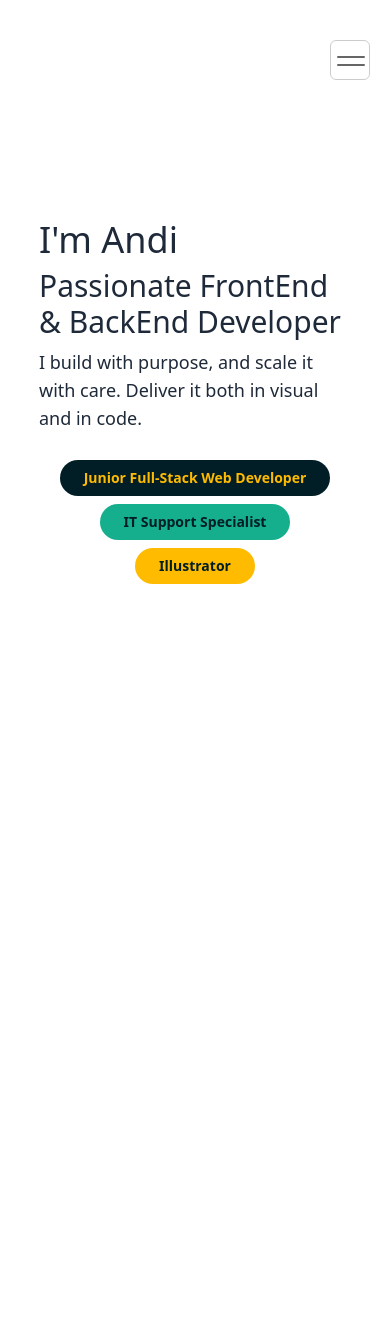
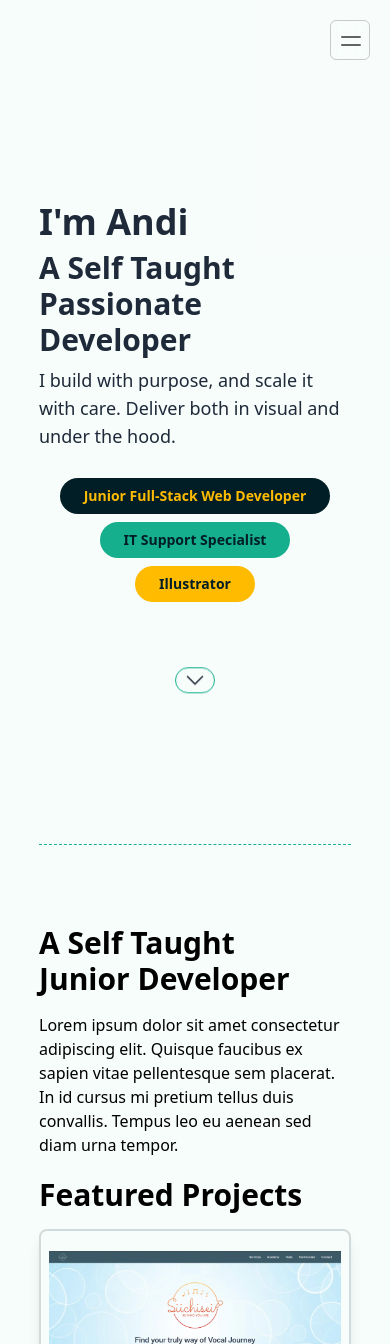
Before and after one commit to andi-ramadhan/andiramadhan.github.io, a React (Vite) app: page / in a window 390 px wide. Shown: the top 1344 px of the page. Before the commit the page ends 844 px from the top, so only its background shows below. Built offline with nearby package versions, Linux system fonts and the light colour scheme.

Commit message:
rearrange

```diff
--- a/src/components/Header.jsx
+++ b/src/components/Header.jsx
@@ -51,17 +51,17 @@ const Header = ({ activeSection, onSectionChange }) => {
         onClick={handleMenuToggle}
         aria-label="Toggle navigations"
       >
-        <div className="relative flex items-center justify-center origin-center pt-10">
-          <div className="relative size-10 border rounded-md border-black/20">
+        <div className="relative flex items-center justify-center origin-center top-5">
+          <div className="relative size-10 border rounded-md border-black/20 backdrop-blur-sm">
             <div
               className={`
-                absolute left-1/6 top-1/2 w-7 h-0.5 rounded bg-black/60 transition-all duration-300
+                absolute left-1/4 top-1/2 w-5 h-0.5 rounded bg-black/60 transition-all duration-300
                 ${menuOpen ? "-translate-y-1/2 rotate-45" : "-translate-y-1" }
               `}
             />
             <div
               className={`
-                absolute left-1/6 top-1/2 w-7 h-0.5 bg-black/60 rounded transition-all duration-300
+                absolute left-1/4 top-1/2 w-5 h-0.5 bg-black/60 rounded transition-all duration-300
                 ${menuOpen ? "-translate-y-1/2 -rotate-45" : "translate-y-1" }
               `}
             />
@@ -71,7 +71,7 @@ const Header = ({ activeSection, onSectionChange }) => {
       {showNav && (
         <nav
           className={`
-            absolute top-22 right-5 w-30 flex flex-col gap-2 justify-center items-center z-[10000] overflow-hidden text-center
+            fixed top-22 right-5 w-30 flex flex-col gap-2 justify-center items-center z-[10000] overflow-hidden text-center
             transition-all duration-500
             ${menuOpen ? "max-w-96 opacity-100" : "max-w-0 opacity-0 py-0 pointer-events-none"}
           `}
@@ -82,7 +82,7 @@ const Header = ({ activeSection, onSectionChange }) => {
               key={item.key}
               to={item.to}
               className={({ isActive }) =>
-                `mobile-nav-link w-full border-black/20 bg-my-cyan/5 backdrop-blur-sm rounded-md border p-2
+                `mobile-nav-link w-full border-black/20 backdrop-blur-sm rounded-md border p-2
                 transition-all duration-500
                 ${isActive ? "font-semibold" : ""}
                 ${menuOpen ? "opacity-100 translate-x-0" : "opacity-0 translate-x-10"}
--- /dev/null
+++ b/src/components/TagCard.jsx
@@ -0,0 +1,14 @@
+const TagCard = ({ child, bgColor = '', fontColor = '' }) => {
+  return (
+    <span
+      className={`
+        md:text-lg flex justify-center items-center px-4 py-1 font-semibold shadow-lg shadow-my-dark/20 rounded-lg
+        ${bgColor} ${fontColor}
+        `}
+    >
+      {child}
+    </span>
+  )
+}
+
+export default TagCard;
--- /dev/null
+++ b/src/pages/Home/Home.jsx
@@ -0,0 +1,13 @@
+import AboutBrief from "./components/AboutBrief";
+import Dashboard from "./components/Dashboard";
+
+const Home = () => {
+  return (
+    <section className="w-full min-h-dvh bg-my-cyan/3">
+      <Dashboard />
+      <AboutBrief />
+    </section>
+  )
+}
+
+export default Home;
--- /dev/null
+++ b/src/pages/Home/components/AboutBrief.jsx
@@ -0,0 +1,100 @@
+import TagCard from "../../../components/TagCard";
+
+const AboutBrief = () => {
+  return (
+    <section id="about" className="w-full min-h-dvh flex justify-center">
+      <article className="w-[80%] flex flex-col gap-5 py-20 border-t border-dashed border-my-cyan">
+        <div className="flex flex-col gap-4">
+          <h1 className="text-3xl md:text-4xl text-balance font-semibold">A Self Taught Junior Developer</h1>
+          <p>
+            Lorem ipsum dolor sit amet consectetur adipiscing elit. Quisque faucibus ex sapien vitae
+            pellentesque sem placerat. In id cursus mi pretium tellus duis convallis.
+            Tempus leo eu aenean sed diam urna tempor.
+          </p>
+        </div>
+        <div className="flex flex-col gap-4">
+          <h1 className="text-3xl md:text-4xl text-balance font-semibold">Featured Projects</h1>
+
+          {/* PROJECT CARD */}
+          <div className="container flex flex-col gap-4 px-2 py-5 border-my-dark/15 border-2 rounded-lg shadow-lg">
+            {/* IMAGE */}
+            <figure className="w-full h-35">
+              <img
+                src="/assets/siichisei.webp"
+                className="object-cover"
+              />
+            </figure>
+
+            {/* CONTENT */}
+            <div className="container flex flex-col gap-4 px-3">
+              <h2 className="text-2xl md:text-3xl font-semibold text-balance">SiiChiSei Vocal Course</h2>
+              <p className="text-sm">
+                Full Front-End (SPA) Company Website. It's a real project for
+                a vocal course information website.
+              </p>
+              <div className="flex-wrap flex gap-2 items-center text-xs">
+                Tools:
+                <TagCard child={'React Router'} bgColor="bg-my-yellow" />
+                <TagCard child={'Vite'} bgColor="bg-my-yellow" />
+                <TagCard child={'EmailJS'} bgColor="bg-my-dark" fontColor='text-my-yellow' />
+                <TagCard child={'TailwindCSS'} bgColor="bg-my-cyan" fontColor='text-my-dark' />
+              </div>
+              <div className="flex justify-between gap-2 text-sm py-3">
+                <div className="w-3/5 h-10 flex gap-3 justify-center items-center border-2 border-my-cyan text-my-dark font-semibold tracking-wide rounded-lg">
+                  <p>View Project</p>
+                  <svg xmlns="http://www.w3.org/2000/svg" fill="none" viewBox="0 0 24 24" strokeWidth={3} stroke="currentColor" className="size-3 ">
+                    <path strokeLinecap="round" strokeLinejoin="round" d="m8.25 4.5 7.5 7.5-7.5 7.5" />
+                  </svg>
+                </div>
+                <div className="w-2/5 h-10 flex justify-center items-center text-center border-2 border-my-yellow font-semibold tracking-wide rounded-lg">
+                  <p>Live Site</p>
+                </div>
+              </div>
+            </div>
+          </div>
+
+          {/* PROJECT CARD */}
+          <div className="container flex flex-col gap-4 px-2 py-5 border-my-dark/15 border-2 rounded-lg shadow-lg">
+            {/* IMAGE */}
+            <figure className="w-full h-35">
+              <img
+                src="/assets/webcafe.webp"
+                className="w-full h-full object-contain"
+              />
+            </figure>
+
+            {/* CONTENT */}
+            <div className="container flex flex-col gap-4 px-3">
+              <h2 className="text-2xl md:text-3xl font-semibold text-pretty">Web Cafe Menu (OnProgress)</h2>
+              <p className="text-sm">
+                A Full Stack Web Project, planned to be a Cafe menu web based
+                that serve a transparancy between customer and the menu order cycle.
+              </p>
+              <div className="flex-wrap flex gap-2 items-center text-xs">
+                Tools:
+                <TagCard child={'React'} bgColor="bg-my-yellow" />
+                <TagCard child={'Vite'} bgColor="bg-my-yellow" />
+                <TagCard child={'ExpressJs'} bgColor="bg-my-dark" fontColor="text-my-yellow" />
+                <TagCard child={'NodeJs'} bgColor="bg-my-yellow" />
+                <TagCard child={'MongoDB'} bgColor="bg-my-cyan" fontColor='text-my-dark' />
+                <TagCard child={'TailwindCSS'} bgColor="bg-my-cyan" fontColor='text-my-dark' />
+              </div>
+              <div className="flex justify-between gap-2 text-sm py-3">
+                <div className="w-full h-10 flex gap-3 justify-center items-center border-2 border-my-cyan text-my-dark font-semibold tracking-wide rounded-lg">
+                  <p>View Project</p>
+                  <svg xmlns="http://www.w3.org/2000/svg" fill="none" viewBox="0 0 24 24" strokeWidth={3} stroke="currentColor" className="size-3 ">
+                    <path strokeLinecap="round" strokeLinejoin="round" d="m8.25 4.5 7.5 7.5-7.5 7.5" />
+                  </svg>
+                </div>
+              </div>
+
+            </div>
+          </div>
+
+        </div>
+      </article>
+    </section>
+  )
+}
+
+export default AboutBrief;
--- /dev/null
+++ b/src/pages/Home/components/ContactBrief.jsx
@@ -0,0 +1,9 @@
+const ContactBrief = () => {
+  return (
+    <section className="w-full min-h-[25dvh] flex justify-center">
+      Get In Touch
+    </section>
+  )
+}
+
+export default ContactBrief;
--- a/src/pages/Dashboard.jsx
+++ b/src/pages/Home/components/Dashboard.jsx
@@ -1,16 +1,22 @@
-import { motion, easeInOut } from "framer-motion";
-import { NavLink } from "react-router";
+import { motion } from "framer-motion";
 
 const Dashboard = () => {
+  const handleScroll = (child) => {
+    const target = document.getElementById(child);
+    if (target) {
+      target.scrollIntoView({ behavior: 'smooth' });
+    }
+  }
+
   return (
-    <section id="home" className="flex justify-center text-gray-800 items-center -translate-y-5 min-h-screen w-full bg-[ffff]">
+    <section id="home" className="flex flex-col justify-center text-gray-800 items-center -translate-y-5 min-h-screen w-full">
       <div className="flex flex-col justify-center items-center gap-5 w-[80%]">
         <div className="flex flex-col gap-2">
           <motion.h1
             initial= {{ opacity: 0, scale: 0.95 }}
             animate= {{ opacity: 1, scale: 1 }}
             transition={{ duration: 0.4, delay: 0.3 }}
-            className="md:text-center text-4xl md:text-5xl"
+            className="md:text-center text-4xl md:text-5xl font-bold"
           >
             I'm Andi
           </motion.h1>
@@ -18,18 +24,18 @@ const Dashboard = () => {
             initial= {{ opacity: 0, scale: 0.95 }}
             animate= {{ opacity: 1, scale: 1 }}
             transition={{ duration: 0.4, delay: 0.5 }}
-            className="md:text-center text-3xl md:text-4xl"
+            className="md:text-center text-3xl md:text-4xl font-semibold"
           >
-            Passionate FrontEnd & BackEnd Developer
+            A Self Taught Passionate Developer
           </motion.h2>
           <motion.p
             initial= {{ opacity: 0, scale: 0.95 }}
             animate= {{ opacity: 1, scale: 1 }}
             transition={{ duration: 0.4, delay: 0.6 }}
-            className="text-lg md:text-2xl"
+            className="text-lg md:text-2xl md:text-center"
           >
             I build with purpose, and scale it with care.
-            Deliver it both in visual and in code.
+            Deliver both in visual and under the hood.
           </motion.p>
         </div>
         <motion.div
@@ -66,6 +72,17 @@ const Dashboard = () => {
           </p>
         </motion.div>
       </div>
+      <motion.button
+        initial= {{ opacity: 0, y: 20 }}
+        animate= {{ opacity: 1, y: 0 }}
+        transition={{ duration: 0.3, delay: 1.4}}
+        className="absolute bottom-[15%] md:bottom-[20%] animate-bounce border border-my-cyan rounded-full w-10 md:w-15 flex items-center justify-center"
+        onClick={() => handleScroll('about')}
+      >
+        <svg xmlns="http://www.w3.org/2000/svg" fill="none" viewBox="0 0 24 24" strokeWidth={1.5} stroke="currentColor" className="size-6 md:size-8">
+          <path strokeLinecap="round" strokeLinejoin="round" d="m19.5 8.25-7.5 7.5-7.5-7.5" />
+        </svg>
+      </motion.button>
     </section>
   )
 }
--- a/src/routes/index.jsx
+++ b/src/routes/index.jsx
@@ -1,7 +1,7 @@
 import { Routes, Route } from "react-router-dom";
 import { lazy, Suspense } from "react";
 
-const Dashboard = lazy(() => import("../pages/Dashboard"));
+const Home = lazy(() => import("../pages/Home/Home"));
 const About = lazy(() => import("../pages/About"));
 const Project = lazy(() => import("../pages/Project"));
 const Contact = lazy(() => import("../pages/Contact"));
@@ -11,7 +11,7 @@ const PageRoute = () => {
   return(
     <Suspense fallback={<div>Loading...</div>}>
       <Routes>
-        <Route path='/' element={<Dashboard />} />
+        <Route path='/' element={<Home />} />
         <Route path='/about' element={<About />}/>
         <Route path='/project' element={<Project />}/>
         <Route path='/contact' element={<Contact />}/>
```
Also changed, not shown: public/assets/siichisei.webp (added), public/assets/webcafe.webp (added).
